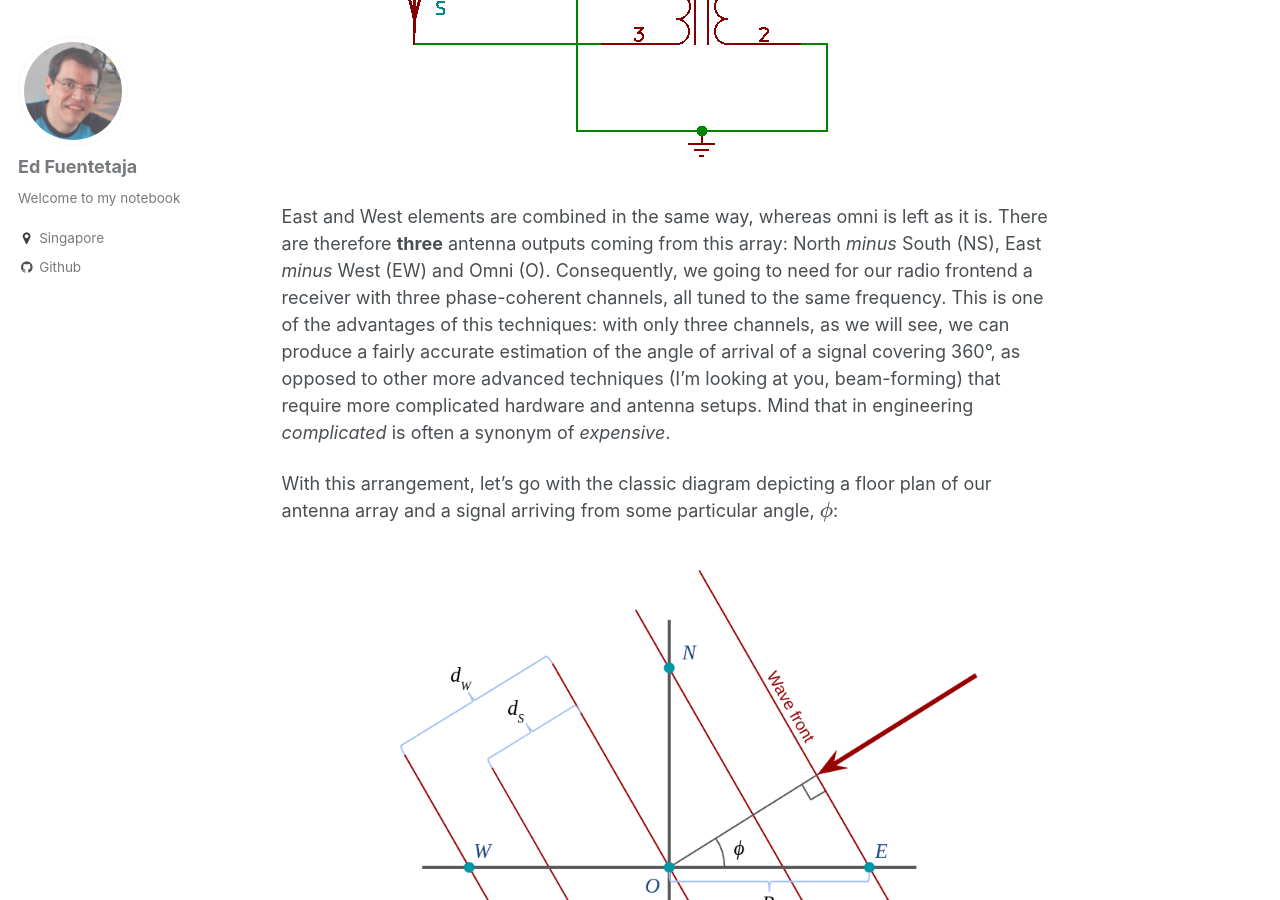
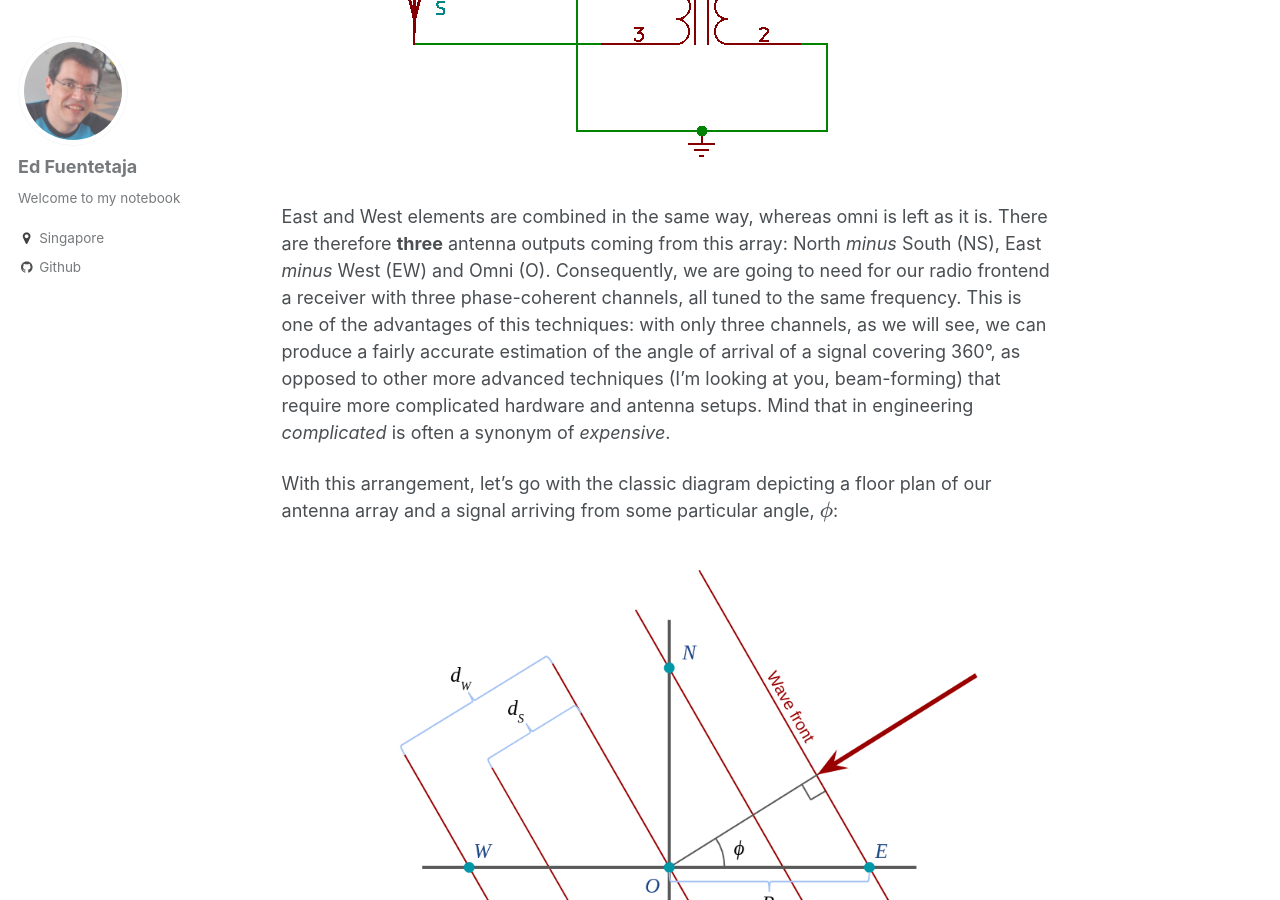
Before and after one commit to EdFuentetaja/EdFuentetaja.github.io, a Jekyll site: the page built from _posts/2020-04-12-rfdf_adcock_watson_watt.markdown, in a window 1280 px wide and 900 px high, scrolled down 1951 px. Built offline with Jekyll 4.4.1, drawn with Linux system fonts in a browser that asks for light colours; formulas are drawn with MathJax 3; comment, search, counter and statistics services are not loaded; some of the changed text lies outside the part shown.

Commit message:
Improvements to the figures and minor edits.

```diff
--- a/_posts/2020-04-12-rfdf_adcock_watson_watt.markdown
+++ b/_posts/2020-04-12-rfdf_adcock_watson_watt.markdown
@@ -19,7 +19,7 @@
 
 ![North and South antenna elements diagram][antenna_diagram]{:.center-image}
 
-East and West elements are combined in the same way, whereas omni is left as it is. There are therefore **three** antenna outputs coming from this array: North _minus_ South (NS), East _minus_ West (EW) and Omni (O). Consequently, we going to need for our radio frontend a receiver with three phase-coherent channels, all tuned to the same frequency. This is one of the advantages of this techniques: with only three channels, as we will see, we can produce a fairly accurate estimation of the angle of arrival of a signal covering 360°, as opposed to other more advanced techniques (I'm looking at you, beam-forming) that require more complicated hardware and antenna setups. Mind that in engineering _complicated_ is often a synonym of _expensive_.
+East and West elements are combined in the same way, whereas omni is left as it is. There are therefore **three** antenna outputs coming from this array: North _minus_ South (NS), East _minus_ West (EW) and Omni (O). Consequently, we are going to need for our radio frontend a receiver with three phase-coherent channels, all tuned to the same frequency. This is one of the advantages of this techniques: with only three channels, as we will see, we can produce a fairly accurate estimation of the angle of arrival of a signal covering 360°, as opposed to other more advanced techniques (I'm looking at you, beam-forming) that require more complicated hardware and antenna setups. Mind that in engineering _complicated_ is often a synonym of _expensive_.
 
 With this arrangement, let's go with the classic diagram depicting a floor plan of our antenna array and a signal arriving from some particular angle, $$\phi$$:
 
```
Also changed, not shown: other parts of _posts/2020-04-12-rfdf_adcock_watson_watt.markdown (+3 -3 lines), images/Watson-Watt/phase_diagram_1.png, images/Watson-Watt/phase_diagram_2.png, images/Watson-Watt/quadrants.png.
